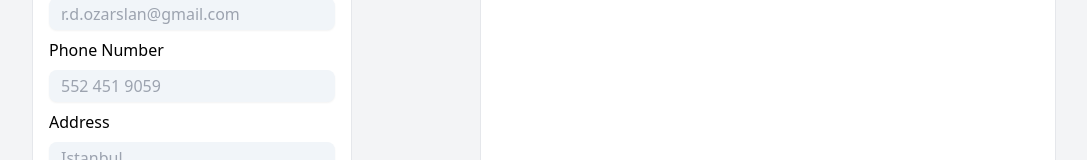
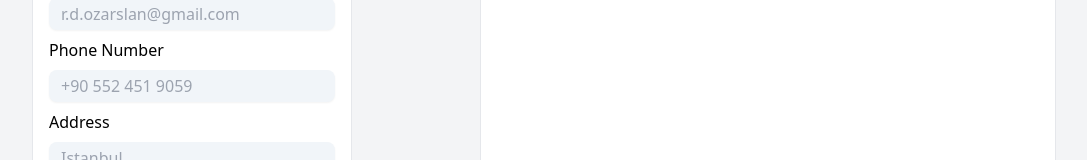
Before and after one commit to dhnozr/CVMaker, a React (Vite) app: page / in a window 1280 px wide. Shown: the part 179-339 px from the top of the page, without its empty margins (96-1183 px from the left). Built offline with nearby package versions, Linux system fonts and the light colour scheme.

Commit message:
placeholder changed

```diff
--- a/src/components/PersonalInfo.jsx
+++ b/src/components/PersonalInfo.jsx
@@ -33,7 +33,7 @@ export const PersonalInfo = ({ personalInfo, onChange }) => {
           name='tel'
           id='tel'
           type='tel'
-          placeholder='552 451 9059'
+          placeholder='+90 552 451 9059'
           value={personalInfo.tel}
           onChange={onChange}
         />
@@ -47,7 +47,7 @@ export const PersonalInfo = ({ personalInfo, onChange }) => {
           value={personalInfo.address}
           onChange={onChange}
         />
-        <label htmlFor='social'>Social</label>
+        <label htmlFor='address'>Social</label>
         <input
           className='shadow-sm bg-slate-100 rounded-lg  indent-2 p-1 '
           name='social'
```
